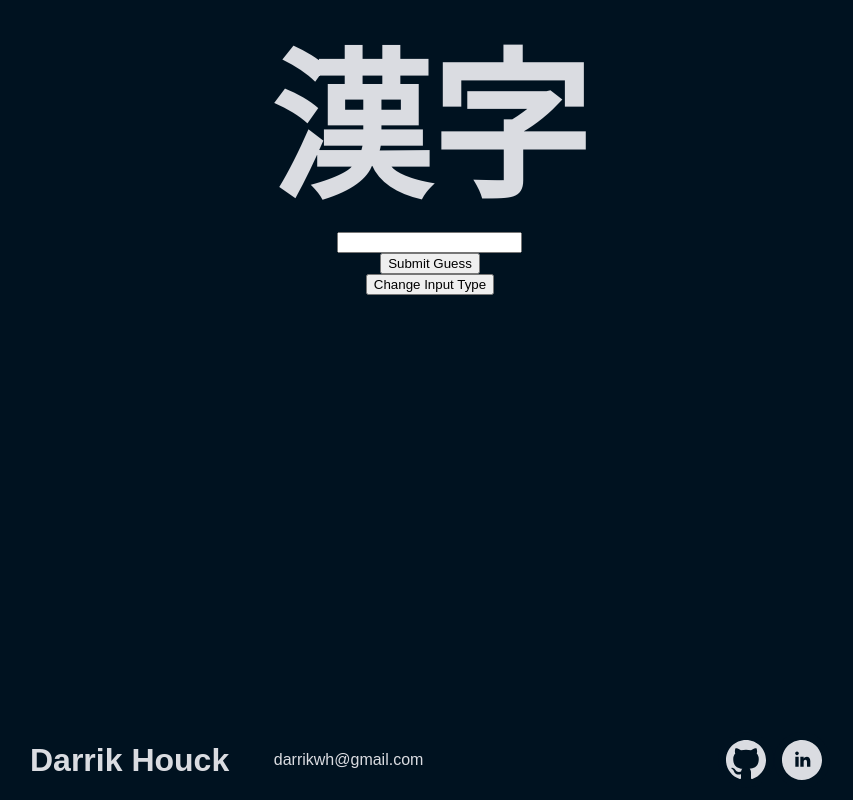
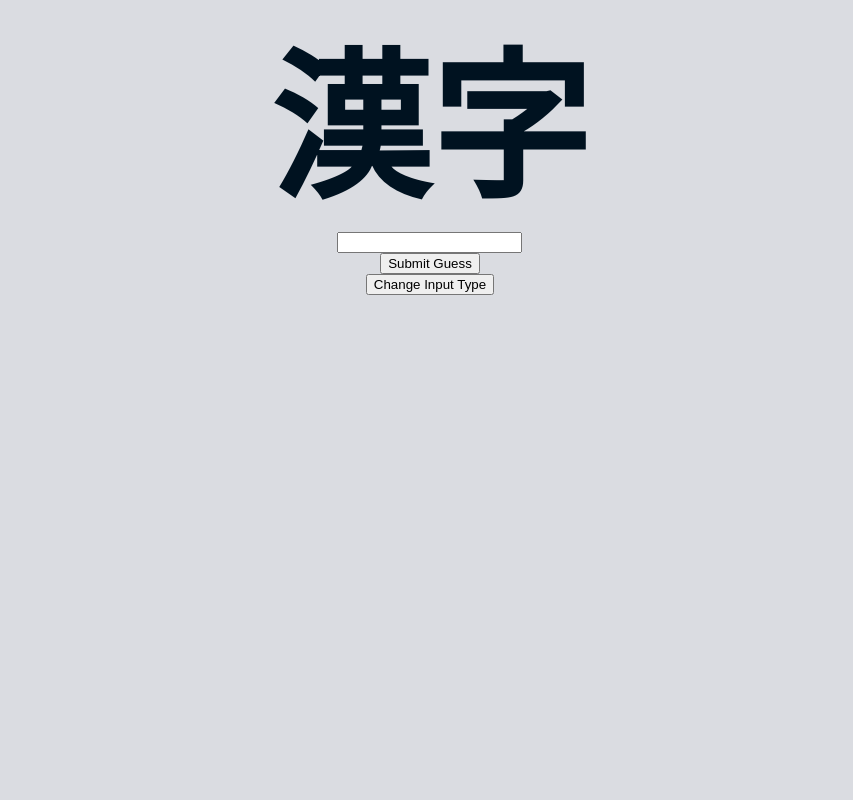
Before and after one commit to Daarrik/kanji-guess-v2, a React (Create React App) app: page / in a window 1280 px wide. Shown: the whole page, without its empty margins (210-1063 px from the left). Built offline with nearby package versions, Linux system fonts and the light colour scheme; a web font is replaced by a local one.

Commit message:
invert bg and text-color colors

```diff
--- a/src/App.tsx
+++ b/src/App.tsx
@@ -2,7 +2,8 @@
 import { GuessContext } from "./components/context/GuessProvider";
 import Game from "./components/Game/Game";
 import Results from "./components/Results";
-import Footer from "./components/Footer/Footer";
+// import Footer from "./components/Footer/Footer";
+// Readd Footer when rest of app is done
 
 const App: React.FC = () => {
   const { guessed } = useContext(GuessContext);
@@ -13,7 +14,7 @@
         {/* animation for components */}
         {!guessed ? <Game /> : <Results />}
       </main>
-      <Footer />
+      {/* <Footer /> */}
     </div>
   );
 };
--- a/src/index.css
+++ b/src/index.css
@@ -2,8 +2,8 @@
 :root {
   --nav-height: 80px;
   --full-width: 800px;
-  --bg: #001220;
-  --text-color: #dadce1;
+  --bg: #dadce1;
+  --text-color: #001220;
   --en-font: "Zen Kaku Gothic Antique", sans-serif;
   --jp-font: "Noto Sans JP", sans-serif;
 }
```
